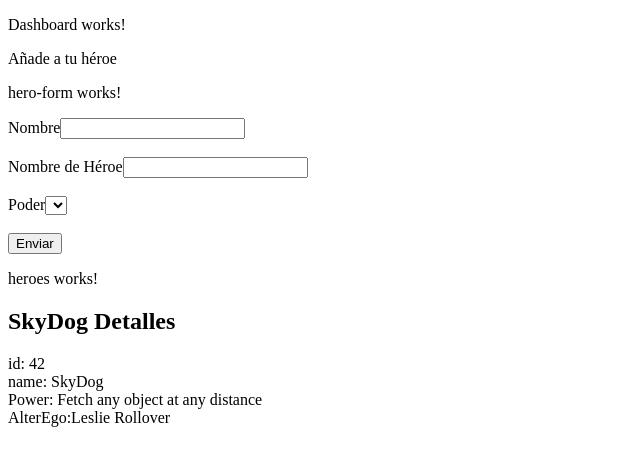
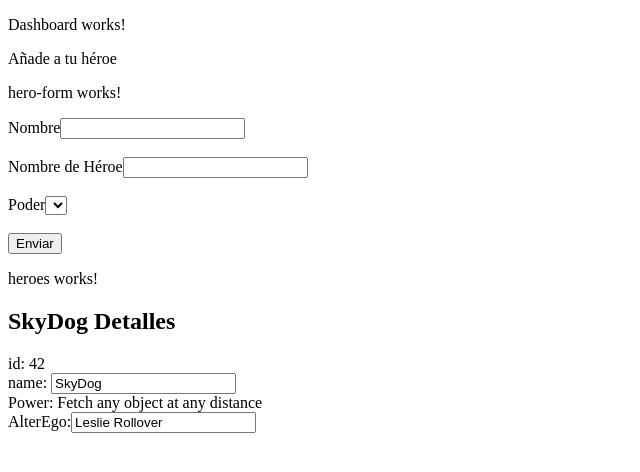
Before and after one commit to andriusmw/heroform2, an Angular app: page / in a window 1280 px wide. Shown: the top 472 px of the page, without its empty margins (0-640 px from the left). Built offline with nearby package versions, Linux system fonts and the light colour scheme.

Commit message:
añadimos editar info

```diff
--- a/src/app/app.module.ts
+++ b/src/app/app.module.ts
@@ -15,7 +15,8 @@ import { HeroesComponent } from './heroes/heroes.component'; //añadido para no
   ],
   imports: [
     BrowserModule,
-    AppRoutingModule
+    AppRoutingModule,
+    FormsModule //añadido para el formulario en el futuro
   ],
   providers: [],
   bootstrap: [AppComponent]
--- a/src/app/heroes/heroes.component.html
+++ b/src/app/heroes/heroes.component.html
@@ -2,6 +2,8 @@
 
 <h2>{{hero.name}} Detalles</h2>
 <div><span>id: </span>{{hero.id}}</div>
-<div><span>name: </span>{{hero.name}}</div>
+<div><span>name: </span> <input id="name" [(ngModel)]="hero.name" placeholder="name"></div>
 <div><span>Power: </span>{{hero.power}}</div>
-<div><span>AlterEgo:</span>{{hero.alterEgo}}</div>
+<div><span>AlterEgo:</span> <input id="alterEgo" [(ngModel)]="hero.alterEgo" placeholder="alterEgo"> </div>
+
+<!--PERMITIMOS cambiar el nombre del superhéroe  y su alterEgo por motivos de seguridad personal xD-->
```
